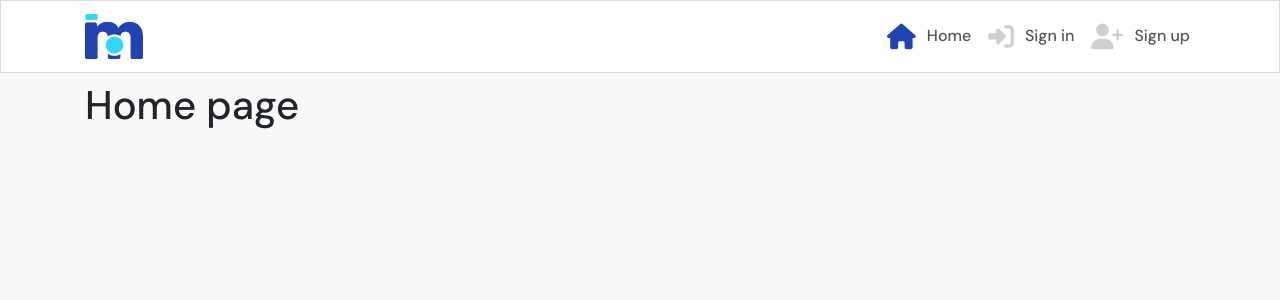
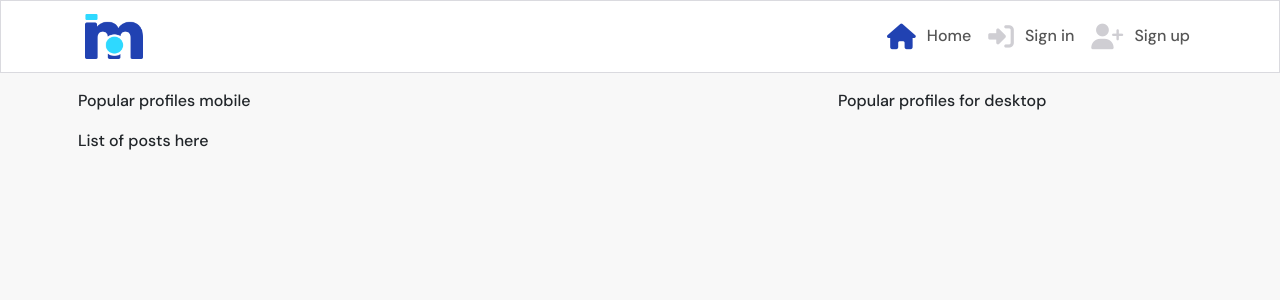
Before and after one commit to gennadiy-gaysha/ci-react-moments-2, a React (Create React App) app: page / in a window 1280 px wide. Shown: the top 300 px of the page. Built offline with nearby package versions, Linux system fonts and the light colour scheme; no server answers.

Commit message:
feat: add posts page boilerplate to home, feed and liked pages

```diff
--- a/src/App.js
+++ b/src/App.js
@@ -8,12 +8,16 @@
 import SignInForm from "./pages/auth/SignInForm";
 import PostCreateForm from "./pages/posts/PostCreateForm";
 import PostPage from "./pages/posts/PostPage";
+import PostsPage from "./pages/posts/PostsPage";
+import { useCurrentUser } from "./contexts/CurrentUserContext";
 
 // You first need to create a context using React.createContext(). This returns a context object with two components: a Provider and a Consumer. In most cases with hooks, you will only use the Provider and the useContext hook itself.
 
 //When you define a context with createContext(), you're setting up the infrastructure to share values across components, but initially, the Provider component doesn't have a value to provide until you explicitly define it.
 
 function App() {
+  const currentUser = useCurrentUser();
+  const profile_id = currentUser?.profile_id || "";
   return (
     // Step 4: Providing Contexts:
 
@@ -21,7 +25,33 @@
       <NavBar />
       <Container className={styles.Main}>
         <Switch>
-          <Route exact path="/" render={() => <h1>Home page</h1>} />
+          <Route
+            exact
+            path="/"
+            render={() => (
+              <PostsPage message="No results found. Adjust the search keyword." />
+            )}
+          />
+          <Route
+            exact
+            path="/feed"
+            render={() => (
+              <PostsPage
+                message="No results found. Adjust the search keyword or follow a user."
+                filter={`owner__followed__owner__profile=${profile_id}&`}
+              />
+            )}
+          />
+          <Route
+            exact
+            path="/liked"
+            render={() => (
+              <PostsPage
+                message="No results found. Adjust the search keyword or like a post."
+                filter={`likes__owner__profile=${profile_id}&ordering=-likes__created_at&`}
+              />
+            )}
+          />
           <Route exact path="/signin" render={() => <SignInForm />} />
           <Route exact path="/signup" render={() => <SignUpForm />} />
           <Route exact path="/posts/create" render={() => <PostCreateForm />} />
--- a/src/pages/posts/Post.js
+++ b/src/pages/posts/Post.js
@@ -4,7 +4,6 @@
 import { Card, Media, OverlayTrigger, Tooltip } from "react-bootstrap";
 import { Link } from "react-router-dom";
 import Avatar from "../../components/Avatar";
-import PostPage from "./PostPage";
 import { axiosRes } from "../../api/axiosDefaults";
 
 const Post = (props) => {
--- a/src/pages/posts/PostPage.js
+++ b/src/pages/posts/PostPage.js
@@ -7,7 +7,6 @@
 import appStyles from "../../App.module.css";
 import { useParams } from "react-router-dom/cjs/react-router-dom.min";
 import { axiosReq } from "../../api/axiosDefaults";
-import axios from "axios";
 import Post from "./Post";
 
 function PostPage() {
--- /dev/null
+++ b/src/pages/posts/PostsPage.js
@@ -0,0 +1,25 @@
+import React from "react";
+
+import Form from "react-bootstrap/Form";
+import Col from "react-bootstrap/Col";
+import Row from "react-bootstrap/Row";
+import Container from "react-bootstrap/Container";
+
+import appStyles from "../../App.module.css";
+import styles from "../../styles/PostsPage.module.css";
+
+function PostsPage() {
+  return (
+    <Row className="h-100">
+      <Col className="py-2 p-0 p-lg-2" lg={8}>
+        <p>Popular profiles mobile</p>
+        <p>List of posts here</p>
+      </Col>
+      <Col md={4} className="d-none d-lg-block p-0 p-lg-2">
+        <p>Popular profiles for desktop</p>
+      </Col>
+    </Row>
+  );
+}
+
+export default PostsPage;
--- /dev/null
+++ b/src/styles/PostsPage.module.css
@@ -0,0 +1,18 @@
+.SearchBar input {
+  border-radius: 20px;
+  color: #242a3d;
+  padding-left: 40px;
+  margin-bottom: 16px;
+}
+
+.SearchIcon {
+  position: absolute;
+  font-size: 1.2rem;
+  padding: 9px;
+  padding-left: 15px;
+}
+
+.SearchIcon:hover {
+  cursor: default;
+  color: #cfced3;
+}
```
Also changed, not shown: src/assets/no-results.png (added).
